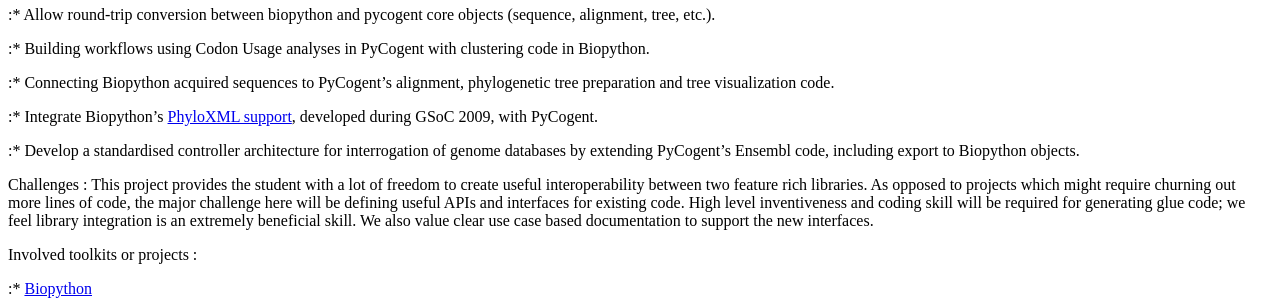
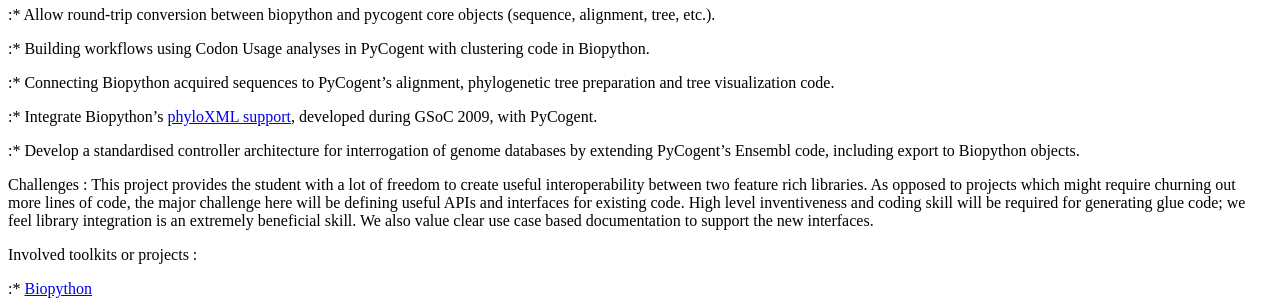
Before and after one commit to biopython/biopython.github.io, a Jekyll site: the page built from wiki/Google_Summer_of_Code.md, in a window 1280 px wide and 900 px high. Shown: the part 441-741 px from the top of the window. Built offline with Jekyll 4.4.1, drawn with Linux system fonts in a browser that asks for light colours.

```diff
--- a/wiki/Google_Summer_of_Code.md
+++ b/wiki/Google_Summer_of_Code.md
@@ -43,7 +43,7 @@ clustering code in Biopython.
 :\* Connecting Biopython acquired sequences to PyCogent's alignment,
 phylogenetic tree preparation and tree visualization code.
 
-:\* Integrate Biopython's [PhyloXML
+:\* Integrate Biopython's [phyloXML
 support](http://biopython.org/wiki/Phylo), developed during GSoC 2009,
 with PyCogent.
 
@@ -65,7 +65,7 @@ Degree of difficulty and needed skills : Medium to Hard. At a minimum, the stude
 
 <!-- -->
 
-Mentors : [Gavin Huttley](http://jcsmr.anu.edu.au/org/dmb/compgen/), [Rob Knight](http://chem.colorado.edu/index.php?option=com_content&view=article&id=263:rob-knight), [Brad Chapman](http://bcbio.wordpress.com), [Eric Talevich](http://eric.talevich.com/)
+Mentors : [Gavin Huttley](http://jcsmr.anu.edu.au/org/dmb/compgen/), [Rob Knight](http://chem.colorado.edu/index.php?option=com_content&view=article&id=263:rob-knight), [Brad Chapman](http://bcbio.wordpress.com), [Eric Talevich](User%3AEricTalevich "wikilink")
 
 ### Galaxy phylogenetics pipeline development
 
```
Also changed, not shown: 1 other file.
